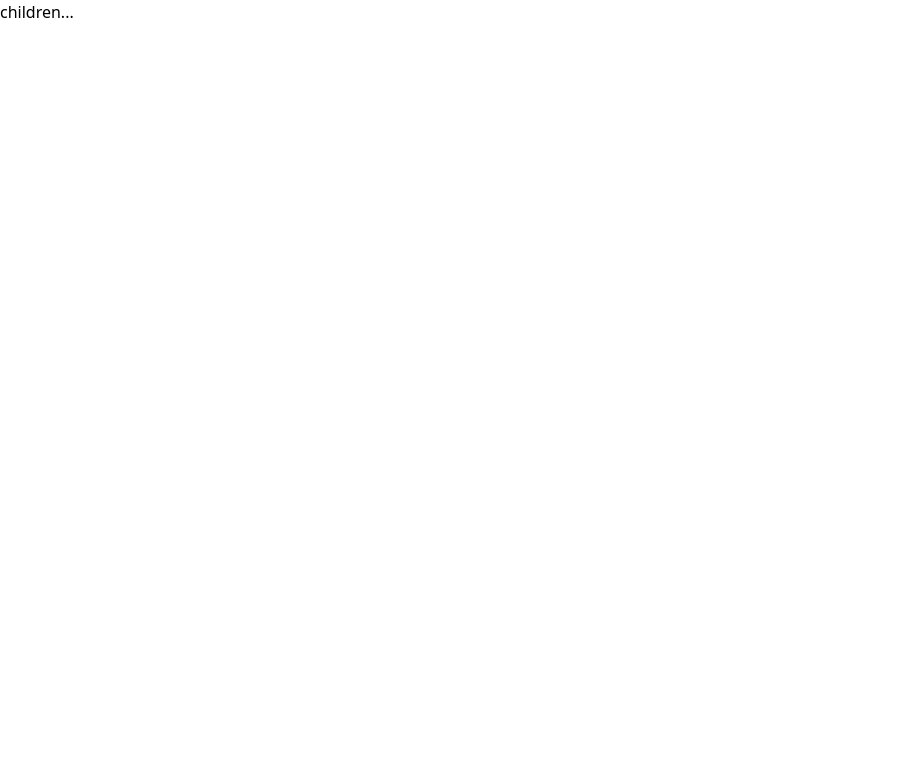
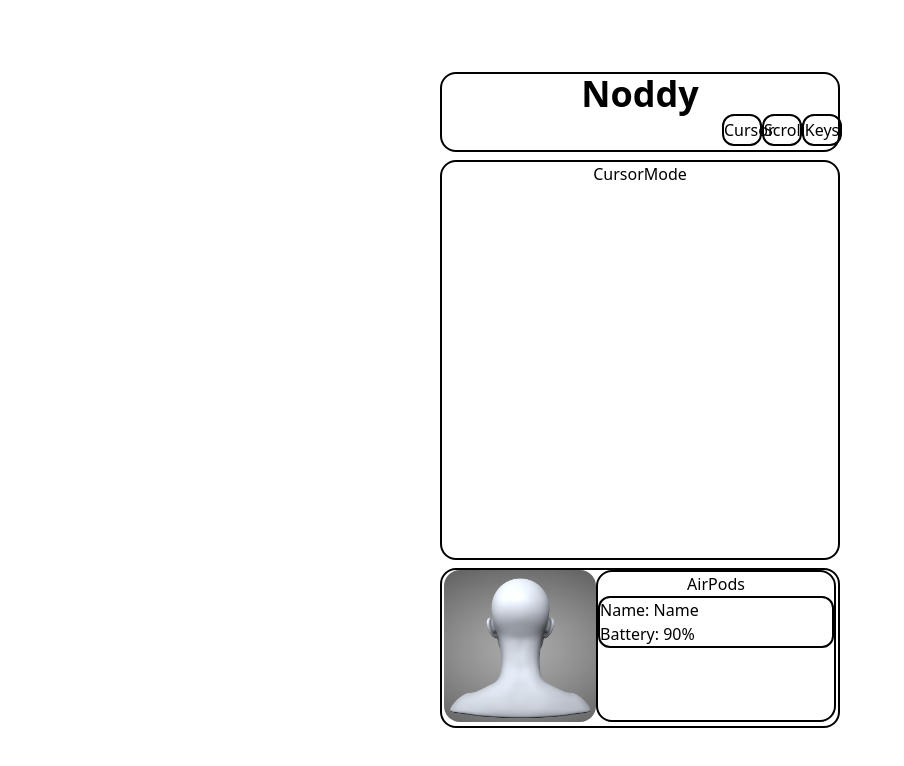
Before and after one commit to Noddyhub/Noddy-FE, a React (Vite) app in the folder frontend-dashboard/: page / in a window 1280 px wide. Shown: the top 766 px of the page, without its empty margins (0-904 px from the left). Built offline with nearby package versions, Linux system fonts and the light colour scheme.

Commit message:
feat: 대시보드 정적UI 구현 #25

```diff
--- a/frontend-dashboard/src/App.jsx
+++ b/frontend-dashboard/src/App.jsx
@@ -1,5 +1,10 @@
 import MainLayout from "@/layouts/MainLayout";
+import CursorModeOptions from "@/pages/cursorMode/cursorModeOptions";
 
 export default function App() {
-  return <MainLayout>children...</MainLayout>;
+  return (
+    <MainLayout>
+      <CursorModeOptions />
+    </MainLayout>
+  );
 }
--- a/frontend-dashboard/src/components/Footer.jsx
+++ b/frontend-dashboard/src/components/Footer.jsx
@@ -1,3 +1,18 @@
+import HeadImage from "@/assets/headImage.jpg";
+
 export default function Footer() {
-  return <></>;
+  return (
+    <>
+      <div className="flex h-[20vh] w-[50vh] justify-center rounded-2xl border-2">
+        <img className="h-[19vh] w-[19vh] rounded-2xl" src={HeadImage}></img>
+        <div className="h-[19vh] w-[30vh] rounded-2xl border-2">
+          <div className="flex justify-center">AirPods</div>
+          <div className="rounded-xl border-2">
+            <div>Name: Name</div>
+            <div>Battery: 90%</div>
+          </div>
+        </div>
+      </div>
+    </>
+  );
 }
--- a/frontend-dashboard/src/components/Header.jsx
+++ b/frontend-dashboard/src/components/Header.jsx
@@ -1,3 +1,14 @@
 export default function Header() {
-  return <></>;
+  return (
+    <>
+      <div className="h-[10vh] w-[50vh] rounded-2xl border-2">
+        <div className="flex justify-center text-4xl font-extrabold">Noddy</div>
+        <div className="flex h-[4vh] w-[50vh]">
+          <button className="ml-auto h-[4vh] w-[5vh] cursor-pointer rounded-xl border-2">Cursor</button>
+          <button className="h-[4vh] w-[5vh] cursor-pointer rounded-xl border-2">Scroll</button>
+          <button className="h-[4vh] w-[5vh] cursor-pointer rounded-xl border-2">Keys</button>
+        </div>
+      </div>
+    </>
+  );
 }
--- a/frontend-dashboard/src/index.css
+++ b/frontend-dashboard/src/index.css
@@ -1 +1,17 @@
-@import "tailwindcss"
+@import "tailwindcss";
+
+html, body, #root {
+  height: 100%;
+}
+
+html, body {
+  margin: 0;
+  padding: 0;
+}
+
+#root {
+  display: flex;
+  justify-content: center;
+  align-items: center;
+  flex-direction: column;
+}
--- a/frontend-dashboard/src/pages/cursorMode/CursorModeOptions.jsx
+++ b/frontend-dashboard/src/pages/cursorMode/CursorModeOptions.jsx
@@ -0,0 +1,7 @@
+export default function CursorModeOptions() {
+  return (
+    <>
+      <div className="m-2 flex h-[50vh] w-[50vh] justify-center rounded-2xl border-2">CursorMode</div>
+    </>
+  );
+}
```
Also changed, not shown: frontend-dashboard/src/assets/headImage.jpg (added).
